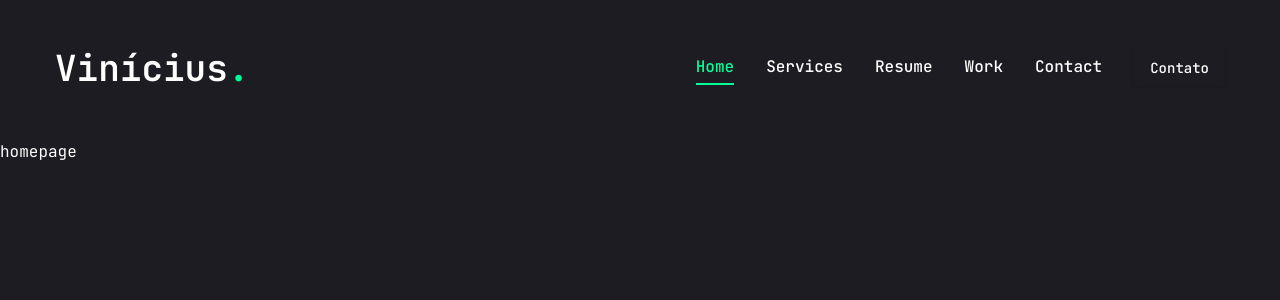
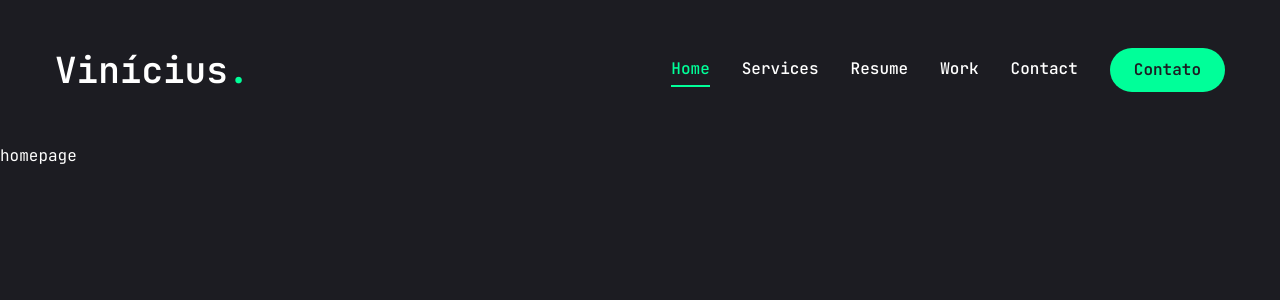
Before and after one commit to ecblandy/Portfolio_fullstack, a Next.js app: page / in a window 1280 px wide. Shown: the top 300 px of the page. Built offline with nearby package versions, Linux system fonts and the light colour scheme.

Commit message:
Feat: adicionando menuburger e navbarmobile e corrigindo button hiri me

```diff
--- a/package.json
+++ b/package.json
@@ -22,6 +22,7 @@
     "next": "15.1.0",
     "react": "^19.0.0",
     "react-dom": "^19.0.0",
+    "react-icons": "^5.4.0",
     "tailwind-merge": "^2.5.5",
     "tailwindcss-animate": "^1.0.7"
   },
--- a/src/app/layout.tsx
+++ b/src/app/layout.tsx
@@ -5,6 +5,7 @@
 // Components
 import Header from "@/components/Header";
 import PageTransition from "@/components/PageTransition";
+import StairTransition from "@/components/StairTransition";
 
 const jetBrains = JetBrains_Mono({
   subsets: ["latin"],
@@ -26,6 +27,7 @@
     <html lang="en">
       <body className={`${jetBrains.variable}  antialiased`}>
         <Header />
+        <StairTransition />
         <PageTransition>{children}</PageTransition>
       </body>
     </html>
--- a/src/components/Header.tsx
+++ b/src/components/Header.tsx
@@ -2,7 +2,7 @@
 import { Button } from "./ui/button";
 // Components
 import Navbar from "./Navbar";
-
+import MobileNavbar from "./MobileNavbar";
 export default function Header() {
   return (
     <>
@@ -23,7 +23,9 @@
             </Link>
           </div>
           {/* mobile nav */}
-          <div className="xl:hidden">Mobile nav</div>
+          <div className="xl:hidden">
+            <MobileNavbar />
+          </div>
         </div>
       </header>
     </>
--- /dev/null
+++ b/src/components/MobileNavbar.tsx
@@ -0,0 +1,63 @@
+"use client";
+
+import {
+  Sheet,
+  SheetContent,
+  SheetDescription,
+  SheetTitle,
+  SheetTrigger,
+} from "@/components/ui/sheet";
+import Link from "next/link";
+import { CiMenuFries } from "react-icons/ci";
+import { links } from "./Navbar";
+import { usePathname } from "next/navigation";
+
+export default function MobileNavbar() {
+  const pathname = usePathname();
+  return (
+    <nav>
+      <Sheet>
+        {/* Botão para abrir o Sheet */}
+        <SheetTrigger className="flex items-center justify-center">
+          <CiMenuFries className="text-[32px] text-accent" />
+        </SheetTrigger>
+
+        {/* Conteúdo do Sheet */}
+        <SheetContent side="right" className="flex flex-col p-4 space-y-6">
+          {/* Acessibilidade */}
+          <div className="sr-only">
+            <SheetTitle>Menu de Navegação</SheetTitle>
+            <SheetDescription>Escolha um link para navegar</SheetDescription>
+          </div>
+
+          {/* Logo */}
+          <div className="mb-8 text-center text-2xl">
+            <Link href="/">
+              <h1 className="text-4xl font-semibold">
+                Vinícius<span className="text-accent">.</span>
+              </h1>
+            </Link>
+          </div>
+
+          {/* Nav */}
+          <nav className="flex flex-col justify-center items-center gap-4">
+            {links.map((link, index) => {
+              return (
+                <Link
+                  href={link.path}
+                  key={index}
+                  className={`${
+                    link.path === pathname &&
+                    "text-accent border-b-2 border-accent"
+                  } text-xl capitalize hover:text-accent transition-all`}
+                >
+                  {link.name}
+                </Link>
+              );
+            })}
+          </nav>
+        </SheetContent>
+      </Sheet>
+    </nav>
+  );
+}
--- a/src/components/Navbar.tsx
+++ b/src/components/Navbar.tsx
@@ -8,7 +8,7 @@
   path: string;
 }
 
-const links: LinksProps[] = [
+export const links: LinksProps[] = [
   {
     name: "home",
     path: "/",
--- /dev/null
+++ b/src/components/StairTransition.tsx
@@ -0,0 +1,31 @@
+"use client";
+import { AnimatePresence, motion } from "framer-motion";
+import { usePathname } from "next/navigation";
+
+// Components
+import Stairs from "./Stairs";
+
+export default function StairTransition() {
+  const pathname = usePathname();
+  return (
+    <AnimatePresence mode="wait">
+      <div key={pathname}>
+        <div className="h-screen w-screen fixed top-0 left-0 right-0 pointer-events-none z-40 flex">
+          <Stairs />
+        </div>
+        <motion.div
+          className="h-screen w-screen bg-primary fixed top-0 pointer-events-none"
+          initial={{ opacity: 1 }}
+          animate={{
+            opacity: 0,
+            transition: {
+              delay: 1,
+              duration: 0.4,
+              ease: "easeInOut",
+            },
+          }}
+        />
+      </div>
+    </AnimatePresence>
+  );
+}
--- /dev/null
+++ b/src/components/Stairs.tsx
@@ -0,0 +1,48 @@
+import { motion } from "framer-motion";
+
+// Variants
+const stairAnimation = {
+  initial: { top: "0%" },
+  animate: { top: "100%" },
+  exit: {
+    top: ["100%", "0%"],
+  },
+};
+
+// Calculate the reverse index fot staggred delay
+
+const reverseIndex = (index: number) => {
+  const totalSteps = 6;
+  return totalSteps - index - 1;
+};
+
+export default function Stairs() {
+  return (
+    <>
+      {/*
+Renderiza 6 divs de movimento, cada um representando um degrau da escada
+Cada div terá a mesma animação definida pelo objeto stairsAnimation
+O atraso para cada div é calculado sinamicamente com base em seu índice reverso,
+Criando um efeito escalonado com atraso decrescente para cada degrau subsequente
+      */}
+
+      {[...Array(6)].map((_, index) => {
+        return (
+          <motion.div
+            key={index}
+            variants={stairAnimation}
+            initial="initial"
+            animate="animate"
+            exit="exit"
+            transition={{
+              duration: 0.4,
+              ease: "easeInOut",
+              delay: reverseIndex(index) * 0.1,
+            }}
+            className="h-full w-full bg-white relative "
+          ></motion.div>
+        );
+      })}
+    </>
+  );
+}
--- a/src/components/ui/button.tsx
+++ b/src/components/ui/button.tsx
@@ -1,30 +1,24 @@
-import * as React from "react"
-import { Slot } from "@radix-ui/react-slot"
-import { cva, type VariantProps } from "class-variance-authority"
+import * as React from "react";
+import { Slot } from "@radix-ui/react-slot";
+import { cva, type VariantProps } from "class-variance-authority";
 
-import { cn } from "@/lib/utils"
+import { cn } from "@/lib/utils";
 
 const buttonVariants = cva(
-  "inline-flex items-center justify-center gap-2 whitespace-nowrap rounded-md text-sm font-medium transition-colors focus-visible:outline-none focus-visible:ring-1 focus-visible:ring-ring disabled:pointer-events-none disabled:opacity-50 [&_svg]:pointer-events-none [&_svg]:size-4 [&_svg]:shrink-0",
+  "inline-flex items-center justify-center whitespace-nowrap rounded-full text-base font-semibold ring-offset-white transition-colors",
+
   {
     variants: {
       variant: {
-        default:
-          "bg-primary text-primary-foreground shadow hover:bg-primary/90",
-        destructive:
-          "bg-destructive text-destructive-foreground shadow-sm hover:bg-destructive/90",
+        default: "bg-accent text-primary hover:bg-accent-hover",
+        primary: "bg-primary text-white",
         outline:
-          "border border-input bg-background shadow-sm hover:bg-accent hover:text-accent-foreground",
-        secondary:
-          "bg-secondary text-secondary-foreground shadow-sm hover:bg-secondary/80",
-        ghost: "hover:bg-accent hover:text-accent-foreground",
-        link: "text-primary underline-offset-4 hover:underline",
+          "border border-accent bg-transparent text-accent hover:bg-accent hover:text-primary",
       },
       size: {
-        default: "h-9 px-4 py-2",
-        sm: "h-8 rounded-md px-3 text-xs",
-        lg: "h-10 rounded-md px-8",
-        icon: "h-9 w-9",
+        default: "h-[44px] px-6",
+        md: "h-[48px] px-6",
+        lg: "h-[56px] px-8 text-sm uppercase tracking-[2px]",
       },
     },
     defaultVariants: {
@@ -32,26 +26,26 @@
       size: "default",
     },
   }
-)
+);
 
 export interface ButtonProps
   extends React.ButtonHTMLAttributes<HTMLButtonElement>,
     VariantProps<typeof buttonVariants> {
-  asChild?: boolean
+  asChild?: boolean;
 }
 
 const Button = React.forwardRef<HTMLButtonElement, ButtonProps>(
   ({ className, variant, size, asChild = false, ...props }, ref) => {
-    const Comp = asChild ? Slot : "button"
+    const Comp = asChild ? Slot : "button";
     return (
       <Comp
         className={cn(buttonVariants({ variant, size, className }))}
         ref={ref}
         {...props}
       />
-    )
+    );
   }
-)
-Button.displayName = "Button"
+);
+Button.displayName = "Button";
 
-export { Button, buttonVariants }
+export { Button, buttonVariants };
```
Also changed, not shown: src/components/ui/sheet.tsx (+28 -28 lines), 2 other files (tests, documents, lock files or other folders).
